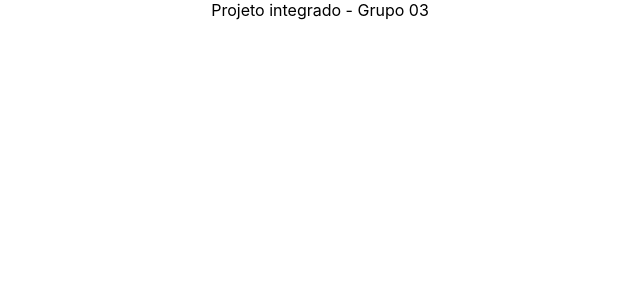
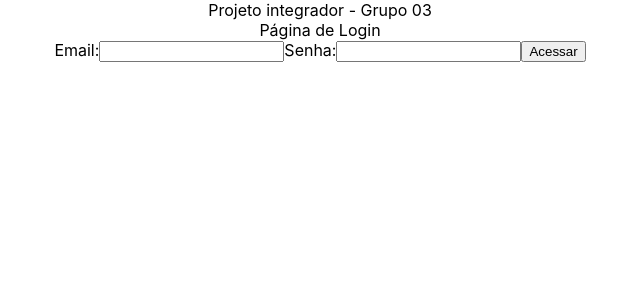
Before and after one commit to Shidoshi93/projeto-integrador, a React (Create React App) app: page / in a window 1280 px wide. Shown: the top 300 px of the page, without its empty margins (320-960 px from the left). Built offline with nearby package versions, Linux system fonts and the light colour scheme.

Commit message:
Login criado

```diff
--- a/src/App.js
+++ b/src/App.js
@@ -1,9 +1,13 @@
 import './App.css';
+import Login from './pages/login';
 
 function App() {
   return (
     <div className="App">
-      Projeto integrado - Grupo 03
+      Projeto integrador - Grupo 03
+      <Login>
+
+      </Login>
     </div>
   );
 }
```
